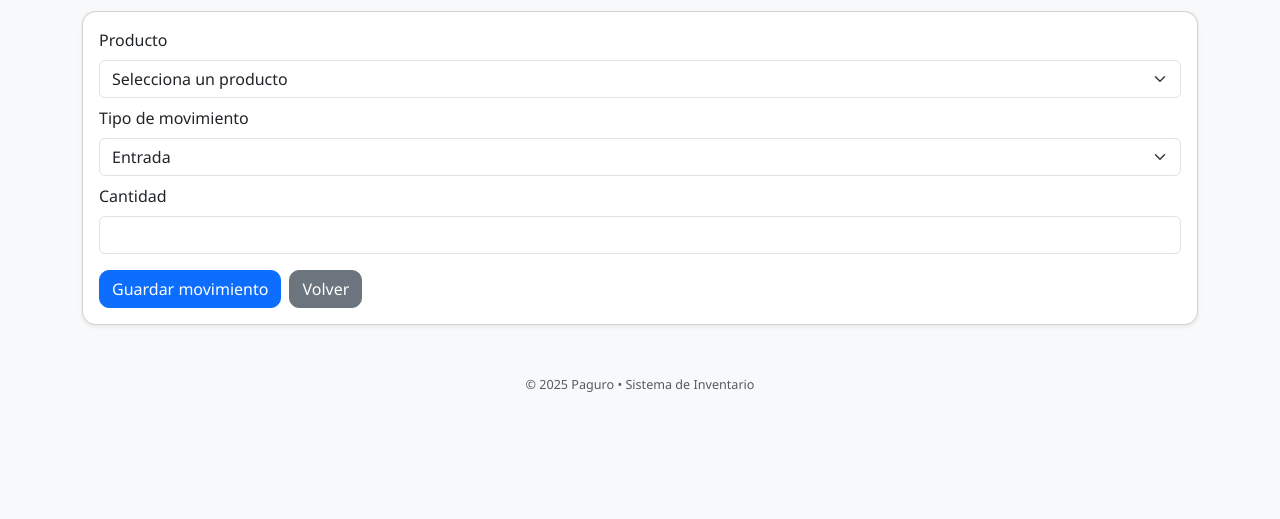
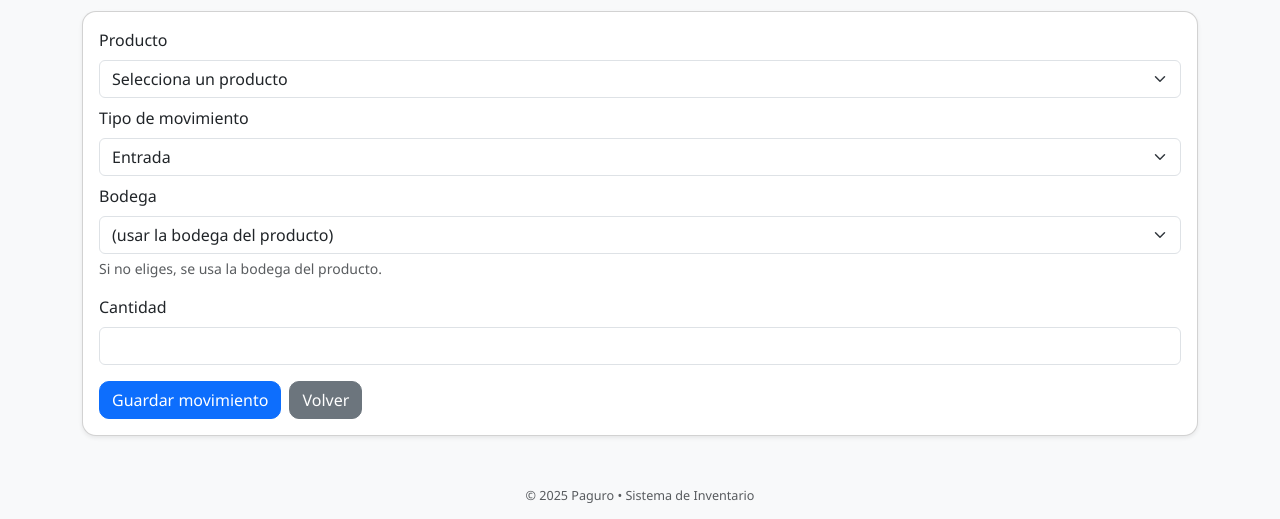
Before and after one commit to ProyectoPaguro/Paguro, a Flask app: page /movimiento-produccion in a window 1280 px wide. Shown: the part 181-700 px from the top of the page. Run offline with Flask 3, Linux system fonts and the light colour scheme; a user stored in the database is signed in; data that the repository does not hold is empty.

Commit message:
Producción: selector de bodega en movimientos y columna bodega en ProdMovimiento

```diff
--- a/app.py
+++ b/app.py
@@ -118,8 +118,7 @@ print(">>> DB file:", db_path)
 db = SQLAlchemy(app)
 
 # crea tablas si no existen
-with app.app_context():
-    db.create_all()
+
 
 # -----------------------------------------------------------------------------
 # Modelos
@@ -165,6 +164,7 @@ class ProdMovimiento(db.Model):
     fecha = db.Column(db.DateTime, default=datetime.utcnow)
     producto_id = db.Column(db.Integer, db.ForeignKey('producto.id'))
     producto = db.relationship('Producto', backref=db.backref('movimientos', lazy=True))
+    bodega = db.Column(db.String(120))
 
 
 class Tarea(db.Model):
@@ -198,6 +198,14 @@ def load_user(user_id):
 # Crear tablas y asegurar columna 'rol'
 with app.app_context():
     db.create_all()
+    try:
+        cols = db.session.execute(text("PRAGMA table_info(prod_movimiento);")).fetchall()
+        colnames = [c[1] for c in cols]
+        if 'bodega' not in colnames:
+            db.session.execute(text("ALTER TABLE prod_movimiento ADD COLUMN bodega VARCHAR(120);"))
+            db.session.commit()
+    except Exception as e:
+        print("Aviso 'bodega en prod_movimiento':", e)
     try:
         cols = db.session.execute(text("PRAGMA table_info(usuarios);")).fetchall()
         colnames = [c[1] for c in cols]
@@ -729,7 +737,8 @@ def movimiento_produccion():
         if not p:
             flash('Producto no encontrado', 'danger')
             return render_template('movimiento_produccion.html', productos=productos)
-
+        if not bodega_sel:
+            bodega_sel = p.bodega
         if tipo == 'Entrada':
             p.cantidad_actual += cantidad
         elif tipo == 'Salida':
--- a/templates/movimiento_produccion.html
+++ b/templates/movimiento_produccion.html
@@ -18,6 +18,16 @@
     <option>Entrada</option>
     <option>Salida</option>
   </select>
+<div class="mb-3">
+  <label class="form-label">Bodega</label>
+  <select name="bodega" id="bodega" class="form-select">
+    <option value="">(usar la bodega del producto)</option>
+    {% for b in bodegas %}
+      <option value="{{ b }}">{{ b }}</option>
+    {% endfor %}
+  </select>
+  <div class="form-text">Si no eliges, se usa la bodega del producto.</div>
+</div>
 
   <label class="form-label">Cantidad</label>
   <input type="number" step="0.01" name="cantidad" class="form-control mb-3" required>
```
